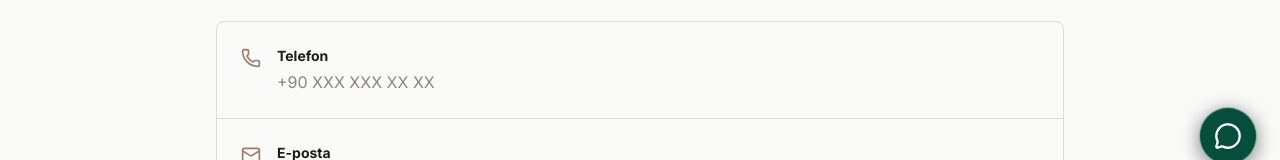
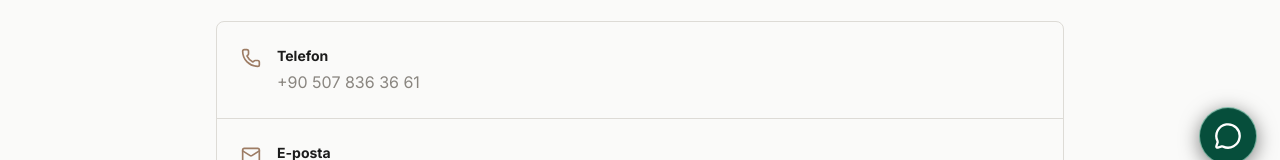
Before and after one commit to ceydaelk/tv-celik-website, a Next.js app: page /iletisim in a window 1280 px wide. Shown: the part 612-772 px from the top of the page. Built offline with nearby package versions, Linux system fonts and the light colour scheme; no server answers.

Commit message:
fix: update company contact information

```diff
--- a/app/iletisim/page.tsx
+++ b/app/iletisim/page.tsx
@@ -10,7 +10,7 @@ export const metadata: Metadata = {
 export default async function IletisimPage() {
   const company = await getCompanyData();
 
-  const phone    = company.phone    ?? "+90 XXX XXX XX XX";
+  const phone    = company.phone    ?? "+90 507 836 36 61";
   const email    = company.email    ?? "info@tvcelik.com";
   const whatsapp = company.whatsapp ?? "905078363661";
 
--- a/src/components/admin/forms/ContactSettingsForm.tsx
+++ b/src/components/admin/forms/ContactSettingsForm.tsx
@@ -9,7 +9,7 @@ import SaveStatus, { type SaveStatusValue } from "@/components/admin/SaveStatus"
 type ContactFields = Pick<CompanyData, "phone" | "email" | "whatsapp" | "addresses">;
 
 const DEFAULTS: ContactFields = {
-  phone:    "+90 XXX XXX XX XX",
+  phone:    "+90 507 836 36 61",
   email:    "info@tvcelik.com",
   whatsapp: "905078363661",
   addresses: [
--- a/src/components/layout/Footer.tsx
+++ b/src/components/layout/Footer.tsx
@@ -26,7 +26,7 @@ export default async function Footer() {
   // Firestore'dan iletişim bilgilerini oku — hata veya boşsa fallback değerler kullanılır
   const company = await getCompanyData();
 
-  const phone    = company.phone    ?? "+90 XXX XXX XX XX";
+  const phone    = company.phone    ?? "+90 507 836 36 61";
   const email    = company.email    ?? "info@tvcelik.com";
   const whatsapp = company.whatsapp ?? "905078363661";
   const address  = company.addresses?.find((a) => a.type === "Merkez")?.text
```
